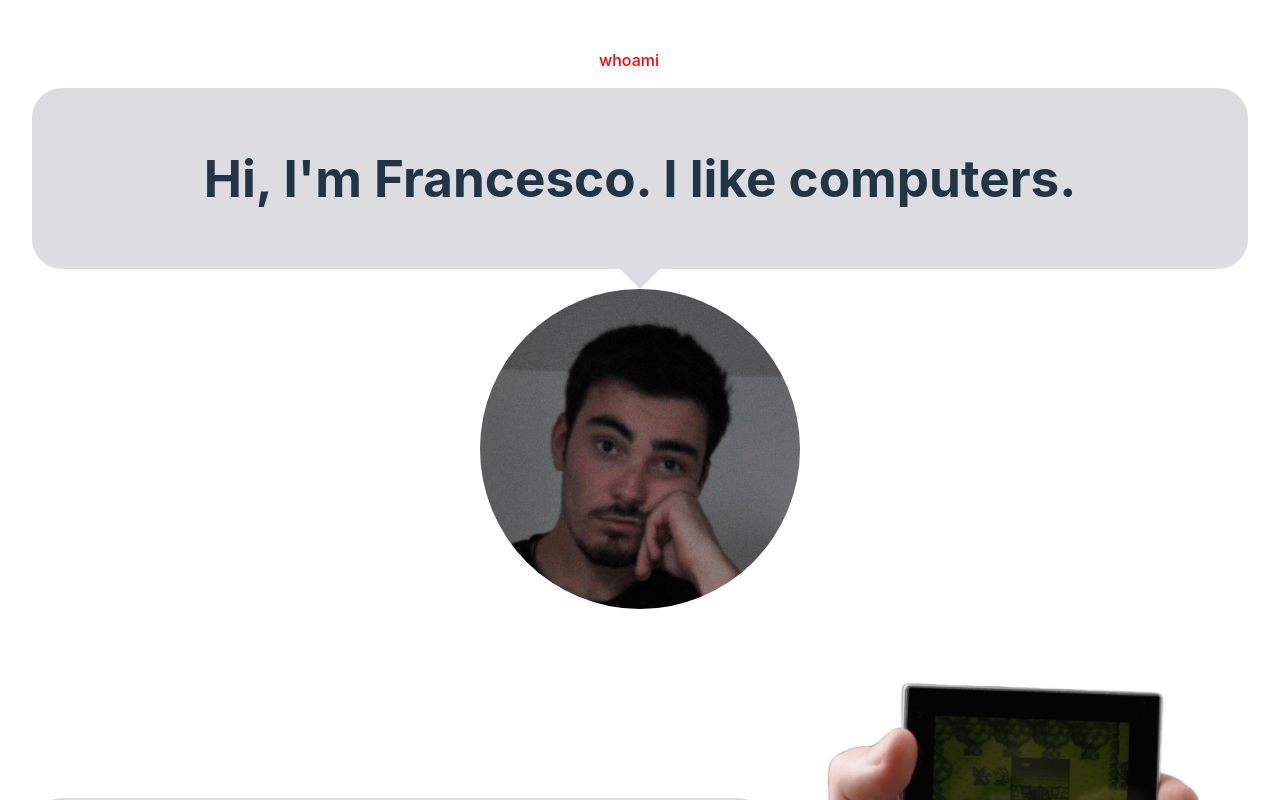
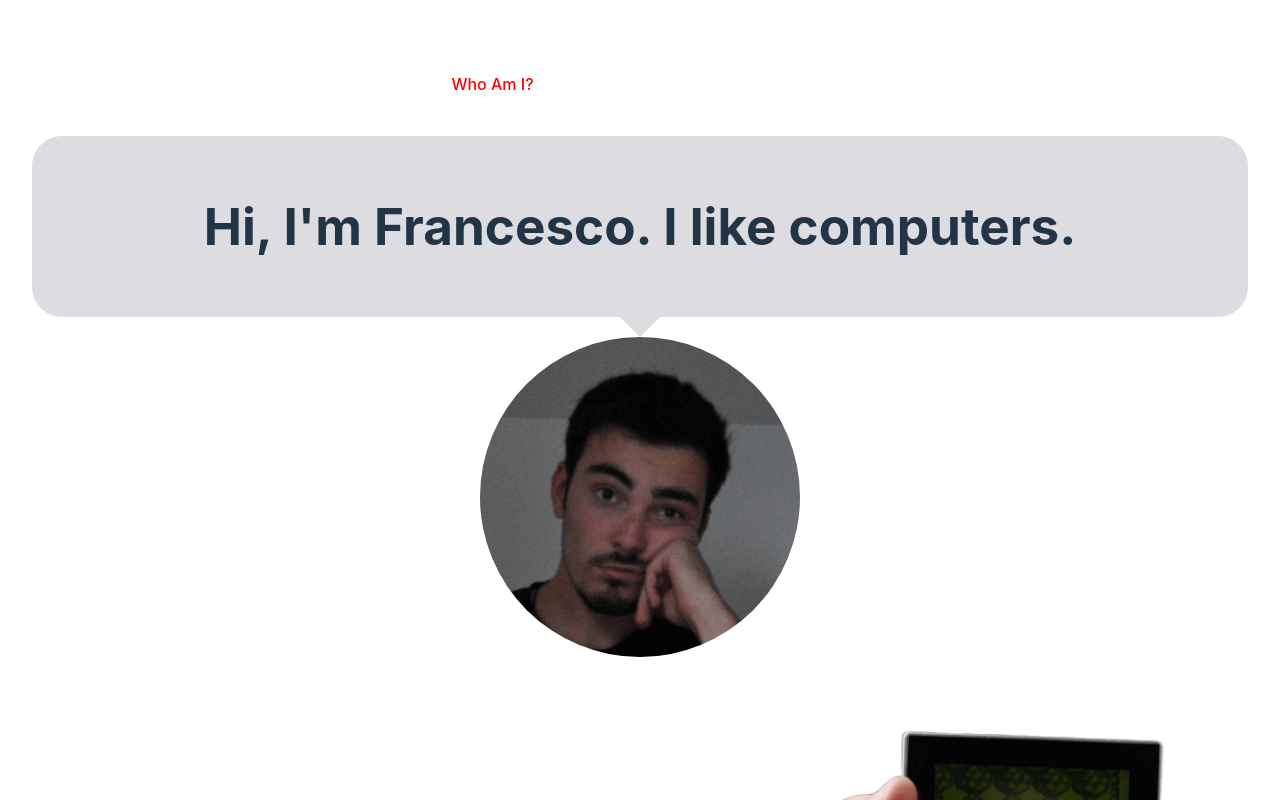
Before and after one commit to fralnz/fralnz.github.io, a React (Vite) app: page / in a window 1280 px wide. Shown: the top 800 px of the page. Built offline with nearby package versions, Linux system fonts and the light colour scheme.

Commit message:
added navbar style

```diff
--- a/src/routes/Root.tsx
+++ b/src/routes/Root.tsx
@@ -1,25 +1,35 @@
+import {CSSProperties} from "react";
 import {Outlet, NavLink} from 'react-router-dom';
 import "../styles/Header.css"
 
-interface LinkStyleProps {
-    isActive: boolean;
-}
+const linkStyle = ({isActive}: { isActive: boolean }): CSSProperties => ({
+    color: isActive ? 'red' : 'inherit',
+    background: isActive ? 'rgb(255, 255, 255)' : 'inherit',
+    borderRadius: isActive ? '1rem' : 'inherit',
+    padding: isActive ? '.5rem' : 'inherit',
+});
 
-const linkStyle = ({ isActive }: LinkStyleProps): { color: string } => ({
-    color: isActive ? 'red' : 'inherit',
-});
 
 const Root = () => {
     return (
         <>
             <nav className="navbar">
                 <ul>
-                    <NavLink style={linkStyle} to="/">
-                        whoami
-                    </NavLink>
-                    <NavLink style={linkStyle} to="/projects">
-                        projects
-                    </NavLink>
+                    <li>
+                        <NavLink style={linkStyle} to="/">
+                            Who Am I?
+                        </NavLink>
+                    </li>
+                    <li>
+                        <NavLink style={linkStyle} to="/projects">
+                            Projects
+                        </NavLink>
+                    </li>
+                    <li>
+                        <NavLink style={linkStyle} to="/projects">
+                            Contact Me
+                        </NavLink>
+                    </li>
                 </ul>
             </nav>
             <Outlet/>
--- a/src/styles/Header.css
+++ b/src/styles/Header.css
@@ -1,3 +1,20 @@
-.navbar{
+.navbar {
     color: white;
+    width: auto;
+    display: flex;
+    flex-direction: column;
 }
+
+.navbar ul {
+    display: flex;
+    flex-direction: row;
+    align-items: center;
+    justify-content: center;
+    gap: 2.5rem;
+    padding: 1rem;
+}
+
+.navbar li {
+    list-style-type: none;
+    padding: .5rem;
+}
```
